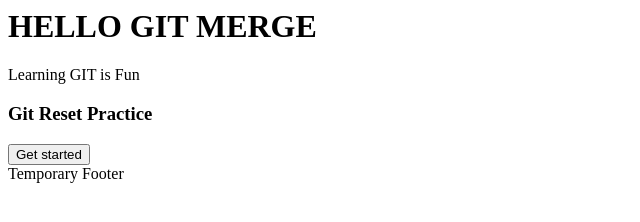
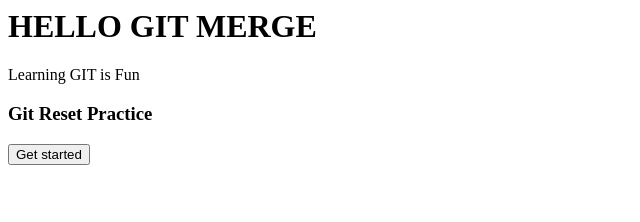
Before and after one commit to EMIDUX/git-practice, a plain HTML site: page index.html in a window 1280 px wide. Shown: the whole page, without its empty margins (0-640 px from the left). Drawn offline with Linux system fonts and the light colour scheme.

Commit message:
Revert "Add temporary footer"
This reverts commit 22bf3e0e736491061d476f4ed89fc812f7915a6d.

```diff
--- a/index.html
+++ b/index.html
@@ -2,4 +2,3 @@
 <p>Learning GIT is Fun</p>
 <h3>Git Reset Practice</h3>
 <button>Get started</button>
-<footer>Temporary Footer</footer>
```
